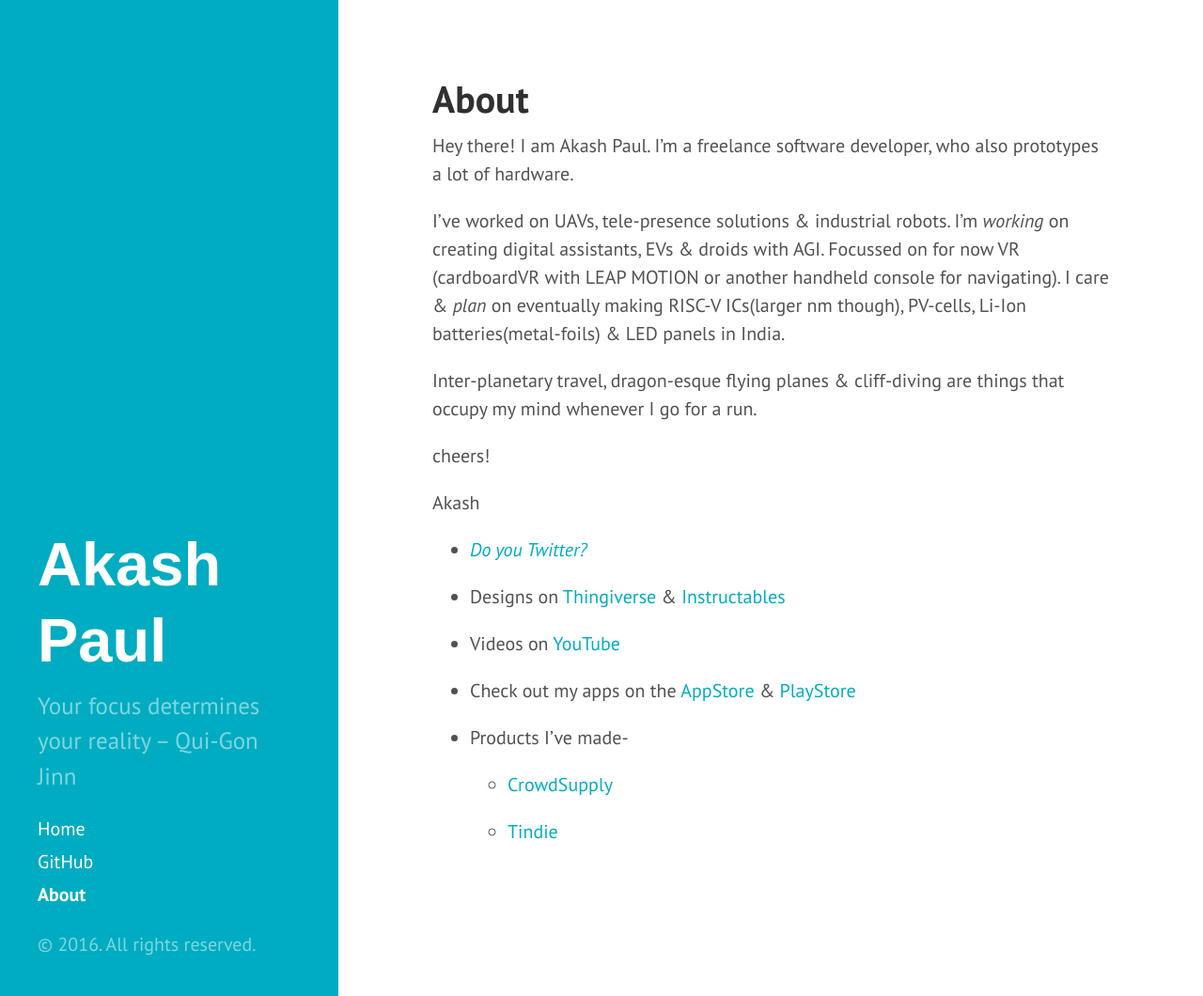
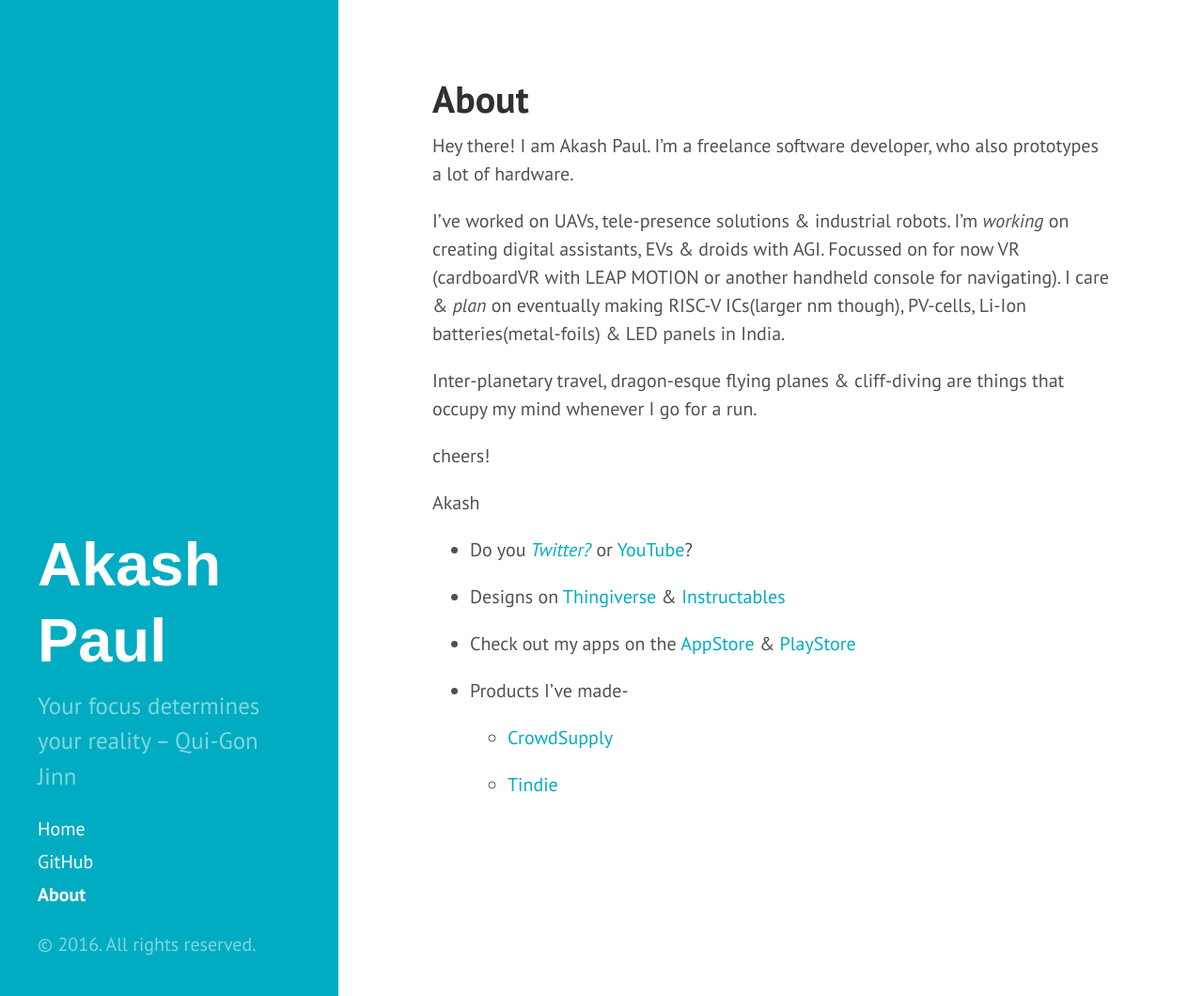
Before and after one commit to iakashpaul/iakashpaul.github.io, a Jekyll site: the page built from about.md, in a window 1280 px wide and 1060 px high. Shown: the whole window at 94% size. Built offline with Jekyll 4.4.1, drawn with Linux system fonts in a browser that asks for light colours.

Commit message:
Update about.md

```diff
--- a/about.md
+++ b/about.md
@@ -12,11 +12,9 @@ cheers!
 
 Akash
 
-- [_Do you Twitter?_](https://twitter.com/iakashpaul)
+- Do you [_Twitter?_](https://twitter.com/iakashpaul) or [YouTube]()?
 
 - Designs on [Thingiverse]() & [Instructables](http://www.instructables.com/member/iAkashPaul/?publicView=true)
-
-- Videos on [YouTube]()
 
 - Check out my apps on the [AppStore]() & [PlayStore]()
 
```
